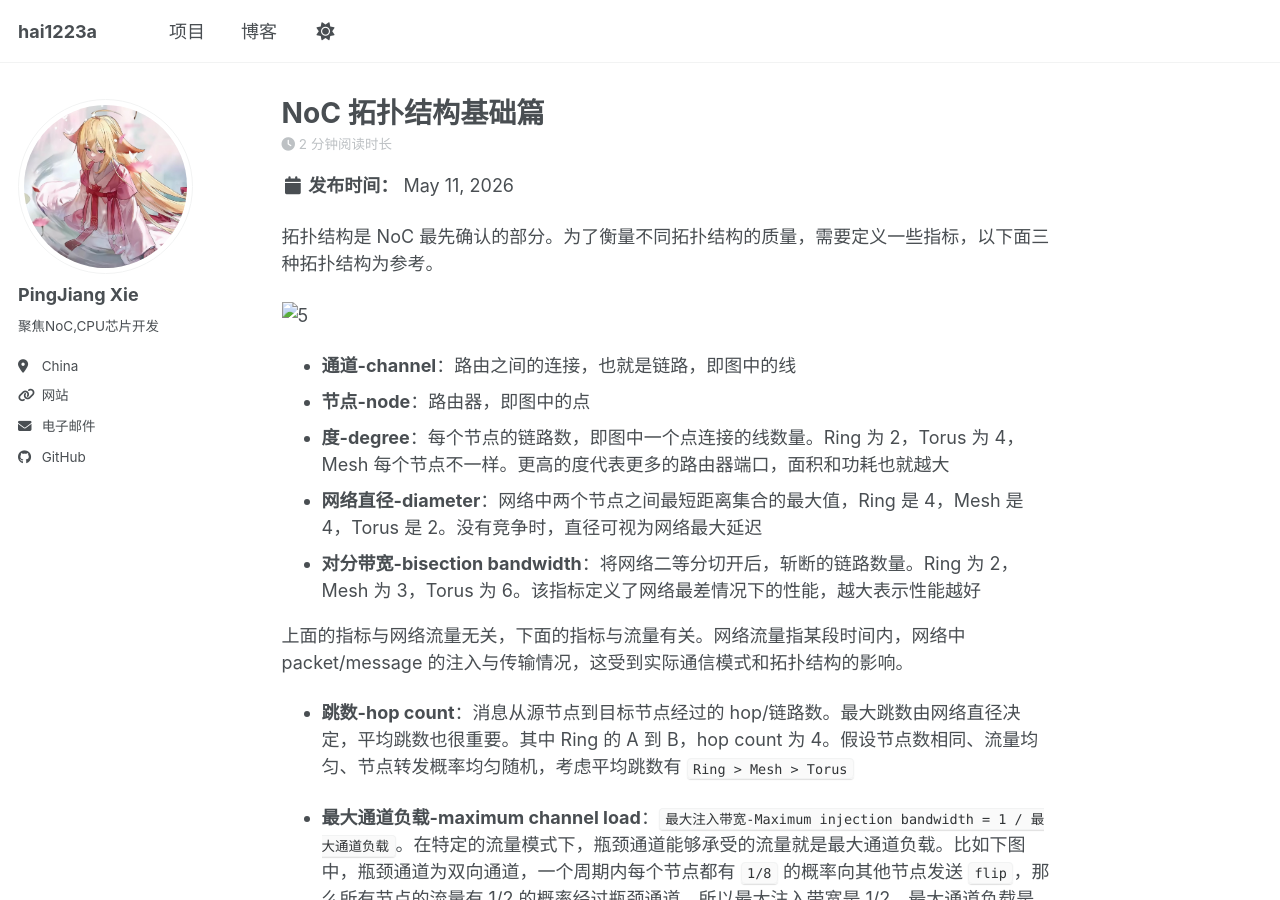
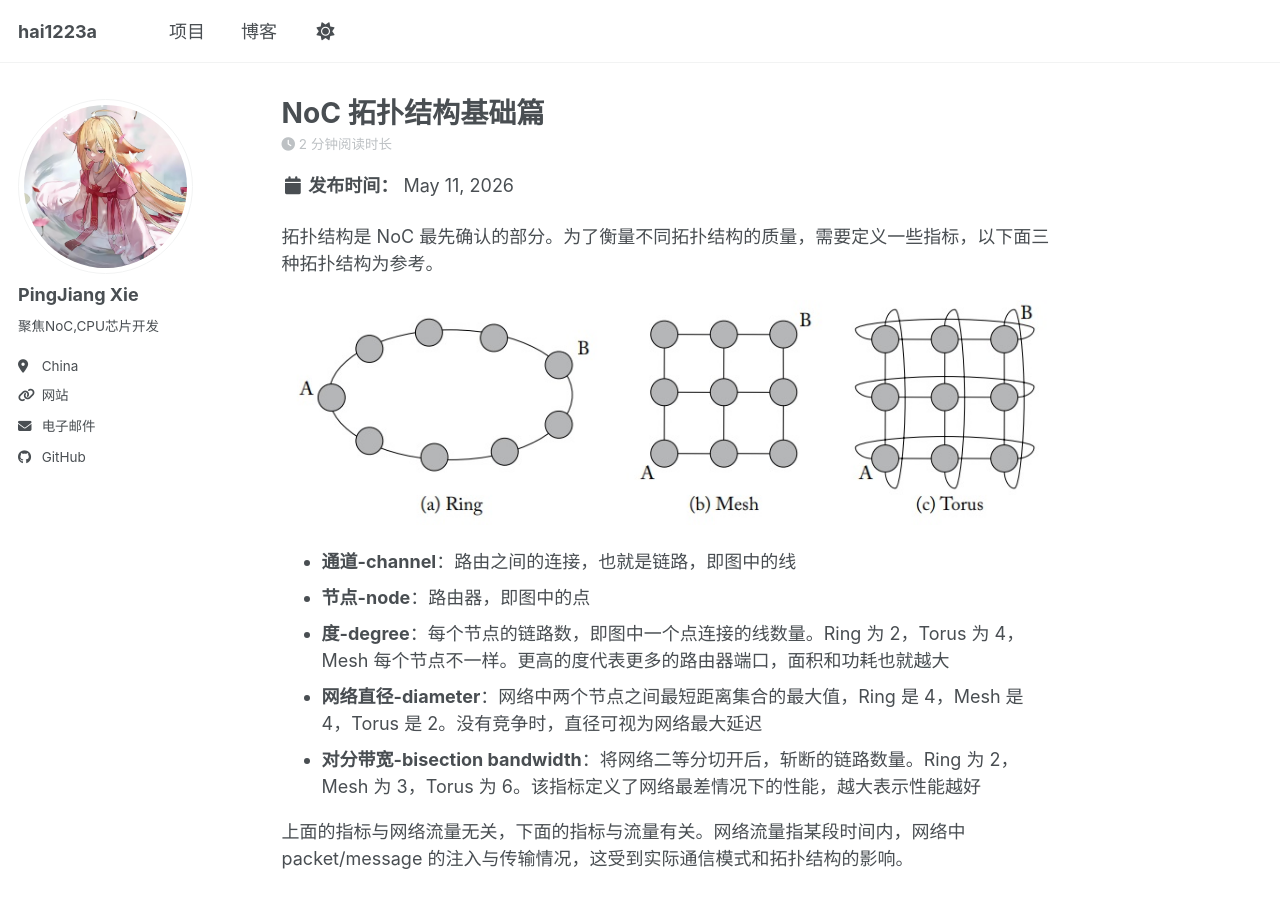
Before and after one commit to hai1223a/hai1223a.github.io, a Jekyll site: the page built from _posts/2026-05-11-NoC-拓扑结构-基础篇.md, in a window 1280 px wide and 900 px high. Built offline with Jekyll 4.4.1, drawn with Linux system fonts in a browser that asks for light colours; a script bundle is joined from its source files by our own code; library files that are not in the unit come from our copies.

Commit message:
NoC拓扑结构

```diff
--- a/_posts/2026-05-11-NoC-拓扑结构-基础篇.md
+++ b/_posts/2026-05-11-NoC-拓扑结构-基础篇.md
@@ -10,7 +10,7 @@ tags:
 ---
 拓扑结构是 NoC 最先确认的部分。为了衡量不同拓扑结构的质量，需要定义一些指标，以下面三种拓扑结构为参考。
 
-![5](../images/5.jpg)
+![5](/images/5.jpg)
 
 * **通道-channel**：路由之间的连接，也就是链路，即图中的线
 * **节点-node**：路由器，即图中的点
@@ -24,7 +24,7 @@ tags:
 
 * **最大通道负载-maximum channel load**：`最大注入带宽-Maximum injection bandwidth = 1 / 最大通道负载`。在特定的流量模式下，瓶颈通道能够承受的流量就是最大通道负载。比如下图中，瓶颈通道为双向通道，一个周期内每个节点都有 `1/8` 的概率向其他节点发送 `flip`，那么所有节点的流量有 1/2 的概率经过瓶颈通道，所以最大注入带宽是 1/2，最大通道负载是 2。
 
-  ![4](../images/4.png)
+  ![4](/images/4.png)
 
 * **通道多样性-path diversity**：能够提供多个最短路径的网络具有更好的通道多样性，这对路由算法很重要。Ring 就没有通道多样性。
 
@@ -50,31 +50,31 @@ tags:
 
 指存在只用于传递信息的交换节点的拓扑网络，比如 **crossbar**、**butterfly**、**Clos network** 和 **fat tree**。其结构如下图。Butterfly 表示方式是 `k-ary n-fly`，包含 $k^n$ 个源/目标节点，共用 n 级交换节点，每级有 $k^{n-1}$ 个交换节点。表格中 Butterfly 的 degree、diameter、hop、最大通道负载都只讨论交换节点之间的情况。
 
-![image-20260508113749461](../images/11.jpg)
+![image-20260508113749461](/images/11.jpg)
 
 *图：2-ary 3-fly 的 Butterfly*
 
 **Butterfly** 结构存在一个变种 Flattened Butterfly，通过将同一行的中间交换节点压缩成一个节点，实现非直连拓扑转换为直连拓扑。
 
-![image-20260508182315220](../images/12.jpg)
+![image-20260508182315220](/images/12.jpg)
 
 *图：4-ary 4-fly 的 Flattened Butterfly*
 
 **Clos network** 是三级网络，使用 (m, n, r) 三元表达方式。m 表示中间路由节点数量，r 表示输入/输出节点数量，n 表示每个输入/输出节点对源/目标端口数。该网络的缺点在于难以利用源目标对的局部性。
 
-![Clos network](../images/13.jpg)
+<img src="/images/13.jpg" alt="Clos network" style="zoom: 67%;" />
 
 *图：(m = 5, n = 3, r = 4)*
 
 其变种网络是折叠 Clos，将标准 Clos 沿着中间节点进行折叠，实现输入输出节点的共享。
 
-![Folded Clos](../images/14.jpg)
+<img src="/images/14.jpg" alt="Folded Clos" style="zoom:67%;" />
 
 *图：5 阶段折叠 Clos，由 (2, 2, 4) Clos 折叠得到，中间阶段被 (2, 2, 2) Clos 替换*
 
 **Fat tree** 是二叉树结构，能够很好地利用通信的局部性，数据将自底向上传递后再自顶向下传递。
 
-![Fat tree](../images/15.jpg)
+<img src="/images/15.jpg" alt="Fat tree" style="zoom: 67%;" />
 
 | 指标                        | Butterfly        | Clos Network                                | Fat Tree                           |
 | --------------------------- | ---------------- | ------------------------------------------- | ---------------------------------- |
@@ -96,7 +96,7 @@ tags:
 * split：设计一个 crossbar 网络，然后将其不断拆分为多个小的 crossbar 网络组合
 * merge：设计一个 mesh 网络，通过合并路由节点来降低面积功耗
 
-![image-20260511102450433](../images/16.jpg)
+<img src="/images/16.jpg" alt="irregular" style="zoom: 67%;" />
 
 *图：一个 3x4 的标准 mesh 进行自定义得到的新拓扑结构*
 
@@ -104,7 +104,7 @@ tags:
 
 多个节点通过一种拓扑结构形成一个集群，多个集群之间通过另一种拓扑结构进行连接。下图展示了两种分层拓扑，图 a 为多核心共享路由节点，这样一个 3x3 的 mesh 网络就携带了 36 个核心，缺点是复杂度高以及突发通信时注入端口带宽会成为瓶颈；图 b 是 32 个核心组成 4 个 ring，4 个 ring 通过一个中心 ring 连接，挑战是中心环的带宽仲裁问题。
 
-![image-20260511104022956](../images/17.jpg)
+![image-20260511104022956](/images/17.jpg)
 
 ## 实现
 
```
